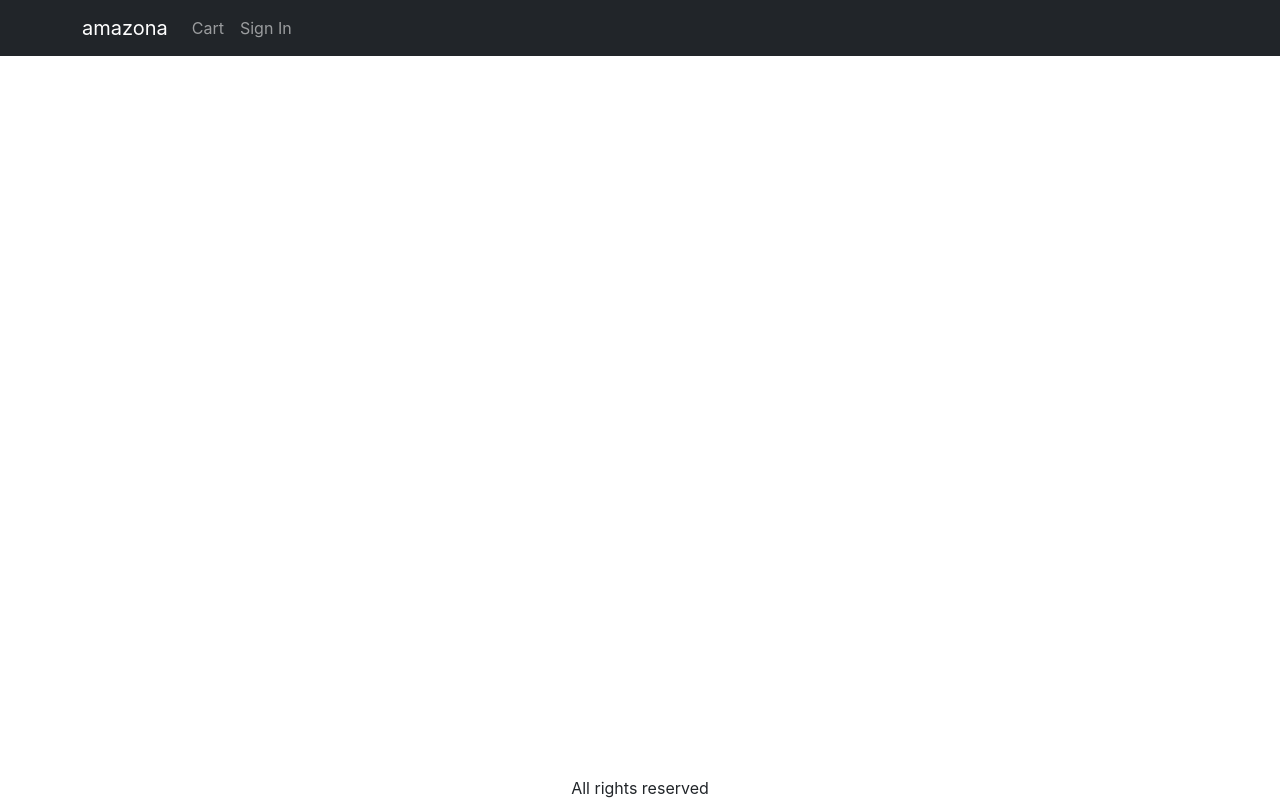
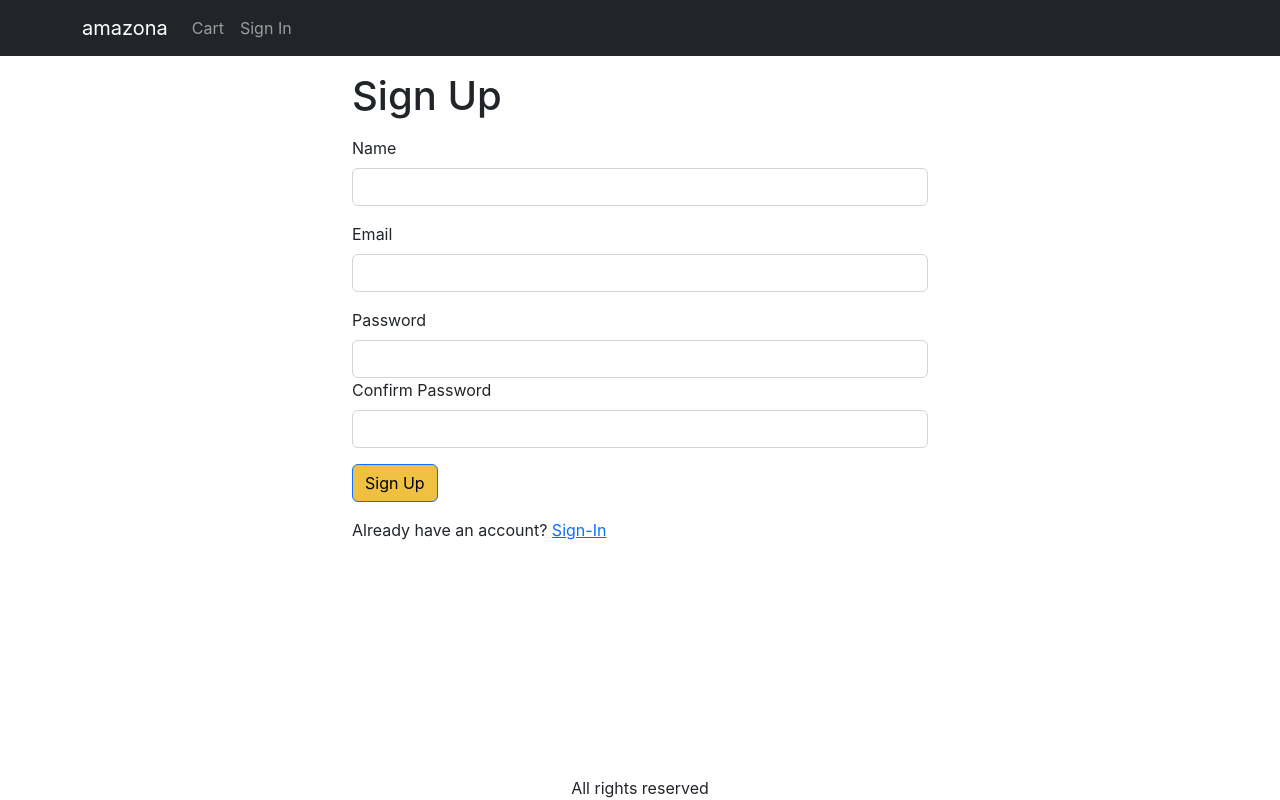
Before and after one commit to Vicram123/amazona, a React (Create React App) app in the folder frontend/: page /signup in a window 1280 px wide. Built offline with nearby package versions, Linux system fonts and the light colour scheme.

Commit message:
Video-25-Create Sign Up Screen

```diff
--- a/frontend/src/App.js
+++ b/frontend/src/App.js
@@ -14,6 +14,7 @@
 import CartScreen from "./screens/CartScreen";
 import SigninScreen from "./screens/SigninScreen";
 import ShippingAddressScreen from "./screens/ShippingAddressScreen";
+import SignupScreen from "./screens/SignupScreen ";
 
 function App() {
   const { state, dispatch: ctxDispatch } = useContext(Store);
@@ -76,6 +77,7 @@
               <Route path="/product/:slug" element={<ProductScreen />} />
               <Route path="/cart" element={<CartScreen />} />
               <Route path="/signin" element={<SigninScreen />} />
+              <Route path="/signup" element={<SignupScreen />} />
               <Route path="/shipping" element={<ShippingAddressScreen />} />
               <Route path="/" element={<HomeScreen />} />
             </Routes>
--- /dev/null
+++ b/frontend/src/screens/SignupScreen .js
@@ -0,0 +1,97 @@
+import Axios from "axios";
+import { Link, useLocation, useNavigate } from "react-router-dom";
+import Container from "react-bootstrap/Container";
+import Form from "react-bootstrap/Form";
+import Button from "react-bootstrap/Button";
+import { Helmet } from "react-helmet-async";
+import { useContext, useEffect, useState } from "react";
+import { Store } from "../Store";
+import { toast } from "react-toastify";
+import { getError } from "../utils";
+
+export default function SignupScreen() {
+  const navigate = useNavigate();
+  const { search } = useLocation();
+  const redirectInUrl = new URLSearchParams(search).get("redirect");
+  const redirect = redirectInUrl ? redirectInUrl : "/";
+
+  const [name, setName] = useState("");
+  const [email, setEmail] = useState("");
+  const [password, setPassword] = useState("");
+  const [confirmPassword, setConfirmPassword] = useState("");
+
+  const { state, dispatch: ctxDispatch } = useContext(Store);
+  const { userInfo } = state;
+  const submitHandler = async (e) => {
+    e.preventDefault();
+    if (password !== confirmPassword) {
+      toast.error("Passwords do not match");
+      return;
+    }
+    try {
+      const { data } = await Axios.post("/api/users/signup", {
+        name,
+        email,
+        password,
+      });
+      ctxDispatch({ type: "USER_SIGNIN", payload: data });
+      localStorage.setItem("userInfo", JSON.stringify(data));
+      navigate(redirect || "/");
+    } catch (err) {
+      toast.error(getError(err));
+    }
+  };
+
+  useEffect(() => {
+    if (userInfo) {
+      navigate(redirect);
+    }
+  }, [navigate, redirect, userInfo]);
+
+  return (
+    <Container className="small-container">
+      <Helmet>
+        <title>Sign Up</title>
+      </Helmet>
+      <h1 className="my-3">Sign Up</h1>
+      <Form onSubmit={submitHandler}>
+        <Form.Group className="mb-3" controlId="name">
+          <Form.Label>Name</Form.Label>
+          <Form.Control onChange={(e) => setName(e.target.value)} required />
+        </Form.Group>
+
+        <Form.Group className="mb-3" controlId="email">
+          <Form.Label>Email</Form.Label>
+          <Form.Control
+            type="email"
+            required
+            onChange={(e) => setEmail(e.target.value)}
+          />
+        </Form.Group>
+        <Form.Group className="mb-3" controlId="password">
+          <Form.Label>Password</Form.Label>
+          <Form.Control
+            type="password"
+            required
+            onChange={(e) => setPassword(e.target.value)}
+          />
+          <Form.Group className="mb-3" controlId="confirmPassword">
+            <Form.Label>Confirm Password</Form.Label>
+            <Form.Control
+              type="password"
+              onChange={(e) => setConfirmPassword(e.target.value)}
+              required
+            />
+          </Form.Group>
+        </Form.Group>
+        <div className="mb-3">
+          <Button type="submit">Sign Up</Button>
+        </div>
+        <div className="mb-3">
+          Already have an account?{" "}
+          <Link to={`/signin?redirect=${redirect}`}>Sign-In</Link>
+        </div>
+      </Form>
+    </Container>
+  );
+}
```
Also changed, not shown: 2 other files (tests, documents, lock files or other folders).
